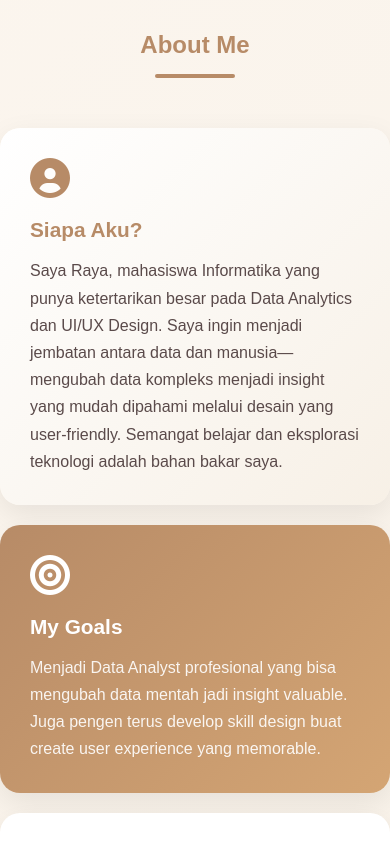
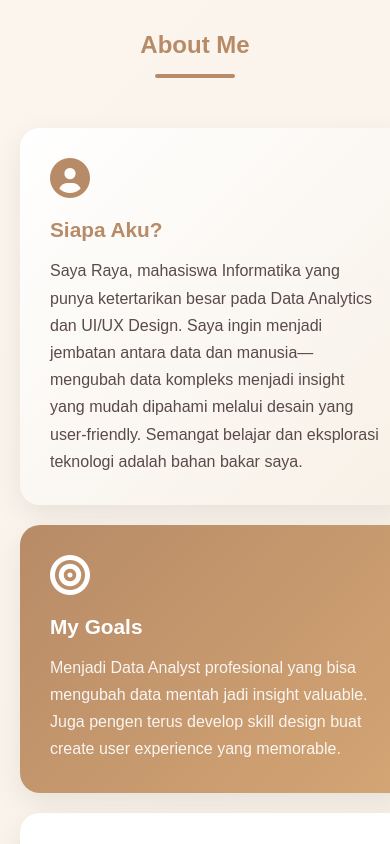
Before and after one commit to rayaastririnzani/portofolio-raya, a plain HTML site: page index.html in a window 390 px wide. Shown: the part 1900-2744 px from the top of the page. Drawn offline with Linux system fonts and the light colour scheme.

Commit message:
Update styles.css

```diff
--- a/styles.css
+++ b/styles.css
@@ -794,7 +794,7 @@ footer {
   }
   .about-container{
     width: 100%;
-    padding: auto 20px;
+    margin: auto 20px;
     display: grid;
     justify-content: center;
     grid-template-columns: 1fr;
```
